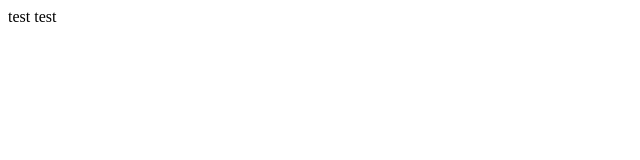
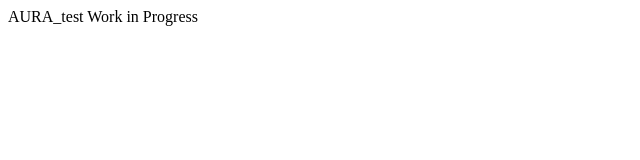
Before and after one commit to karanxomo/Aura, a plain HTML site: page index.html in a window 1280 px wide. Shown: the whole page, without its empty margins (0-640 px from the left). Drawn offline with Linux system fonts and the light colour scheme.

Commit message:
Update index.html

```diff
--- a/index.html
+++ b/index.html
@@ -1,4 +1,4 @@
 <html>
-<head>test</head>
-<body<h1>test</h1></body>
+<head>AURA_test</head>
+<body<h1>Work in Progress</h1></body>
 </html>
```
